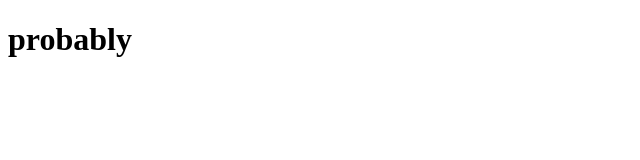
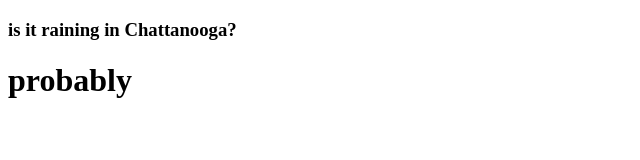
Before and after one commit to jden/isitrain.inginchattanooga.com, a plain HTML site: page index.html in a window 1280 px wide. Shown: the whole page, without its empty margins (0-640 px from the left). Drawn offline with Linux system fonts and the light colour scheme.

Commit message:
Update index.html

```diff
--- a/index.html
+++ b/index.html
@@ -3,5 +3,6 @@
 <title>is it raining in chattanooga?</title>
 </head>
 <body>
+<h3>is it raining in Chattanooga?</h3>
 <h1>probably</h1>
 </body>
```
